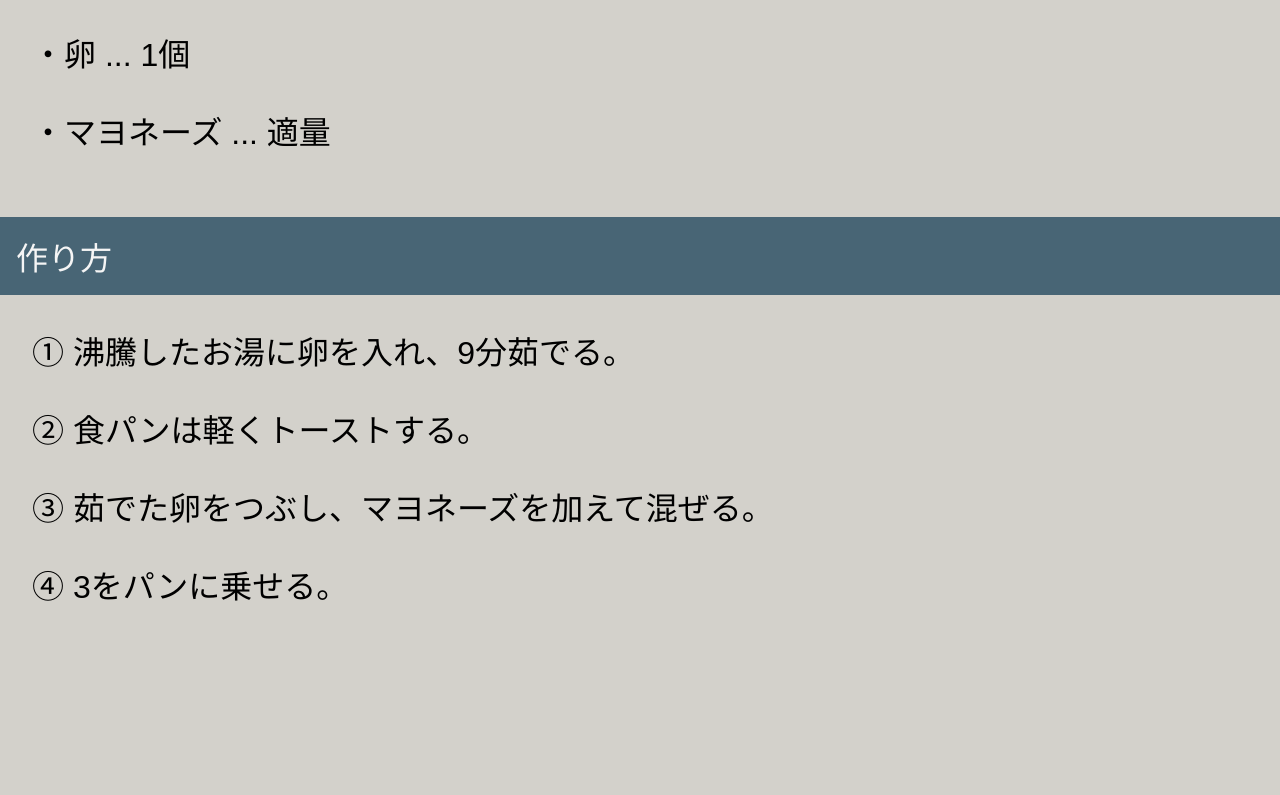
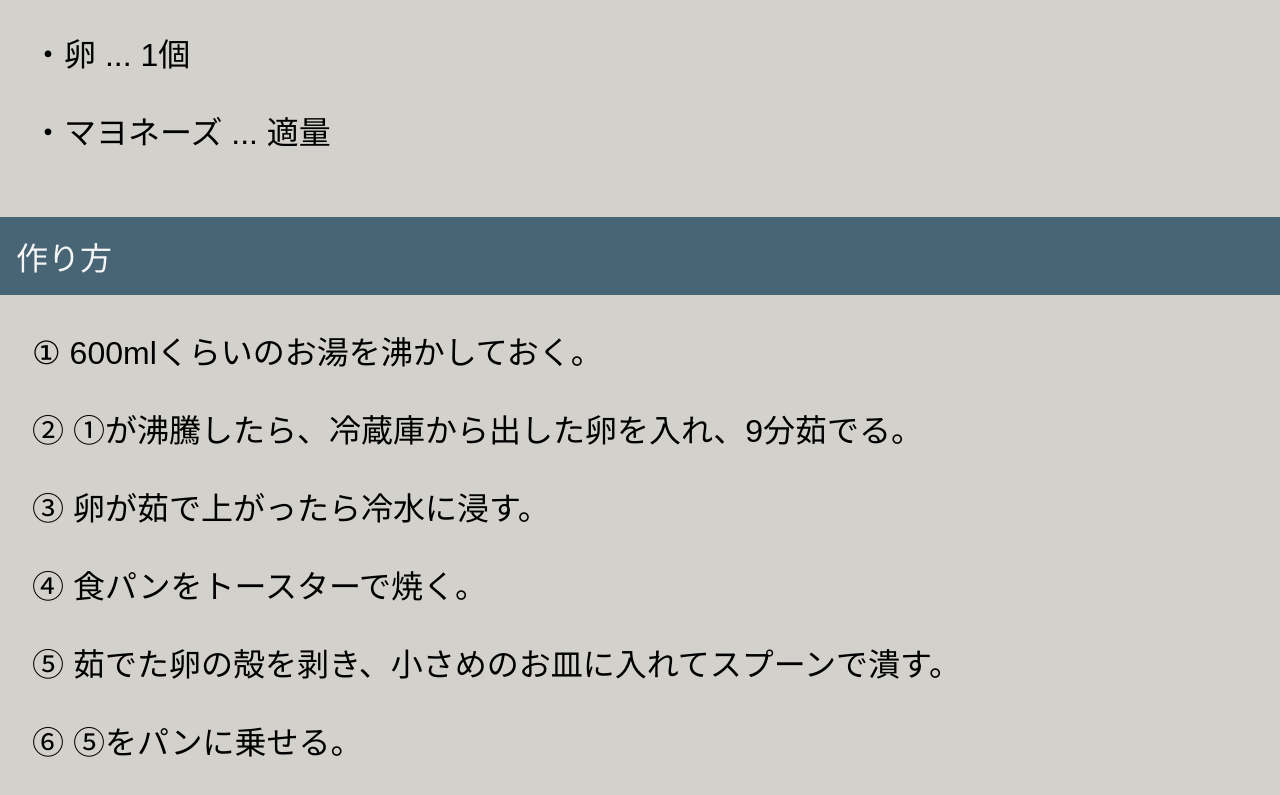
Before and after one commit to rakkotec/dummy, a plain HTML site: page index.html in a window 1280 px wide. Shown: the part 1263-2058 px from the top of the page. Before the commit the page ends 1934 px from the top, so only its background shows below. Drawn offline with Linux system fonts and the light colour scheme.

Commit message:
furufuru

```diff
--- a/index.html
+++ b/index.html
@@ -18,10 +18,12 @@
     </div>
     <div class="sub-title">作り方</div>
     <div class="sub-area">
-        <p>① 沸騰したお湯に卵を入れ、9分茹でる。</p>
-        <p>② 食パンは軽くトーストする。</p>
-        <p>③ 茹でた卵をつぶし、マヨネーズを加えて混ぜる。</p>
-        <p>④ 3をパンに乗せる。</p>
+        <p>① 600mlくらいのお湯を沸かしておく。</p>
+        <p>② ①が沸騰したら、冷蔵庫から出した卵を入れ、9分茹でる。</p>
+        <p>③ 卵が茹で上がったら冷水に浸す。</p>
+        <p>④ 食パンをトースターで焼く。</p>
+        <p>⑤ 茹でた卵の殻を剥き、小さめのお皿に入れてスプーンで潰す。</p>
+        <p>⑥ ⑤をパンに乗せる。</p>
     </div>
 </body>
 </html>
```
